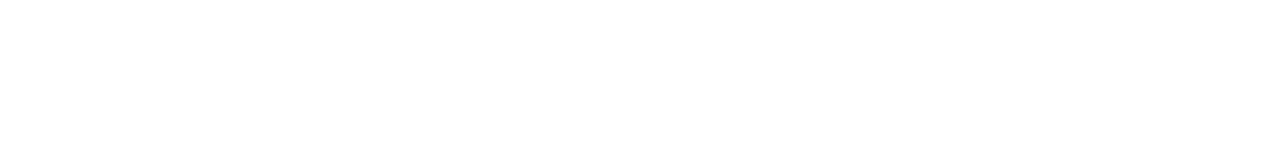
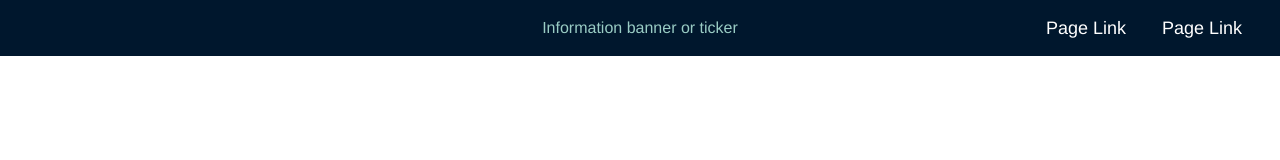
Before and after one commit to kamilawroblewska/Cargo, a plain HTML site: page index.html in a window 1280 px wide. Drawn offline with Linux system fonts and the light colour scheme.

Commit message:
Added header and styles to it

```diff
--- a/index.html
+++ b/index.html
@@ -4,8 +4,21 @@
     <meta charset="UTF-8">
     <meta name="viewport" content="width=device-width, initial-scale=1.0">
     <title>Cargo</title>
+    <link href="style.css" rel="stylesheet"/>
+    <link href="https://cdnjs.cloudflare.com/ajax/libs/font-awesome/4.7.0/css/font-awesome.min.css" rel="stylesheet">
 </head>
 <body>
+    <header class="header" id="header">
+        <div class="container">
+            <nav class="navigation">
+                <span class="navigation__info">Information banner or ticker</span>
+                <ul class="navigation__links">
+                    <li><a href="#">Page Link</a></li>
+                    <li><a href="#">Page Link</a></li>
+                </ul>
+            </nav>
+        </div>
+    </header>
 
 </body>
 </html>
--- a/style.css
+++ b/style.css
@@ -0,0 +1,55 @@
+*,
+*:before,
+*:after {
+    box-sizing: inherit;
+}
+
+body {
+    margin: 0;
+    font-family: Helvetica;
+}
+
+main {
+    margin-top: -89px;
+}
+
+html {
+    font-size: 100%;
+}
+
+header {
+    transition: margin-top 0.2s ease;
+    background-color: #00172D
+}
+
+.navigation {
+    display: flex;
+    justify-content: center;
+    align-items: center;
+    padding: 20px 38px;
+    position: relative;
+}
+
+.navigation__info {
+    display: flex;
+    color: #99ccc4;
+    line-height: 1;
+
+}
+
+.navigation__links {
+    display: flex;
+    position: absolute;
+    right: 38px;
+    gap: 36px;
+    list-style-type: none;
+    margin: 0;
+    padding: 0;
+}
+
+.navigation__links a {
+    color: white;
+    font-size: 18px;
+    text-decoration: none;
+    line-height: 1;
+}
```
